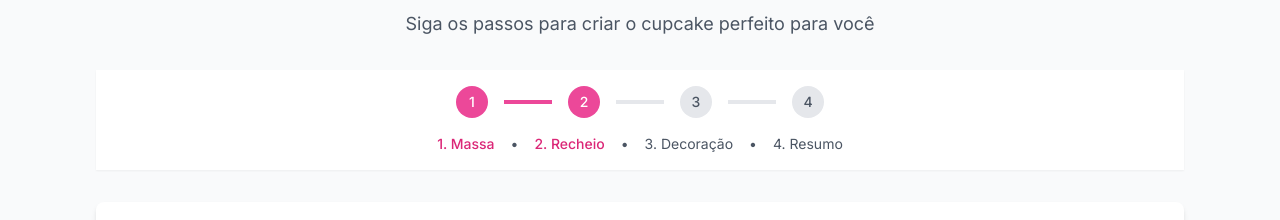
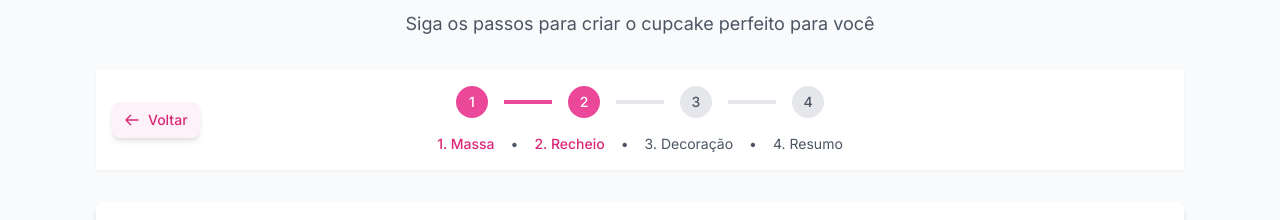
Before and after one commit to cnovais/cupcake, a React (Vite) app: page /catalog in a window 1280 px wide. Both pictures are taken after a click on the element 285 px from the left and 618 px from the top of the page. Shown: the part 142-362 px from the top of the page. Built offline with nearby package versions, Linux system fonts and the light colour scheme.

Commit message:
alteracoes

```diff
--- a/src/components/Layout/Header.jsx
+++ b/src/components/Layout/Header.jsx
@@ -10,7 +10,7 @@ const Header = () => {
   const totalItems = getTotalItems();
 
   return (
-    <header className="bg-white shadow-md sticky top-0 z-50">
+    <header className="bg-white shadow-md sticky top-0 z-40">
       <div className="max-w-7xl mx-auto px-4 sm:px-6 lg:px-8">
         <div className="flex justify-between items-center h-16">
           {/* Logo */}
--- a/src/pages/Catalog.jsx
+++ b/src/pages/Catalog.jsx
@@ -91,7 +91,23 @@ const Catalog = () => {
         </div>
 
         {/* Progress Steps - Fixed */}
-        <div className="sticky top-0 bg-white shadow-sm z-10 mb-8 py-4">
+        <div className="sticky top-0 bg-white shadow-sm z-50 mb-8 py-4">
+          {/* Back Button - Fixed */}
+          {currentStep > 1 && (
+            <div className="absolute left-4 top-1/2 transform -translate-y-1/2 z-60">
+              <button
+                onClick={() => setCurrentStep(currentStep - 1)}
+                className="flex items-center space-x-2 text-primary-600 hover:text-primary-700 transition-colors bg-primary-50 px-3 py-2 rounded-lg shadow-md hover:shadow-lg"
+              >
+                <svg className="w-4 h-4" fill="none" stroke="currentColor" viewBox="0 0 24 24">
+                  <path strokeLinecap="round" strokeLinejoin="round" strokeWidth={2} d="M10 19l-7-7m0 0l7-7m-7 7h18" />
+                </svg>
+                <span className="text-sm font-medium">Voltar</span>
+              </button>
+            </div>
+          )}
+
+          {/* Progress Circles */}
           <div className="flex items-center justify-center space-x-4">
             {[1, 2, 3, 4].map((step) => (
               <div key={step} className="flex items-center">
@@ -110,6 +126,8 @@ const Catalog = () => {
               </div>
             ))}
           </div>
+
+          {/* Progress Labels */}
           <div className="flex justify-center mt-4 text-sm text-gray-600">
             <span className={currentStep >= 1 ? 'text-primary-600 font-medium' : ''}>1. Massa</span>
             <span className="mx-4">•</span>
```
